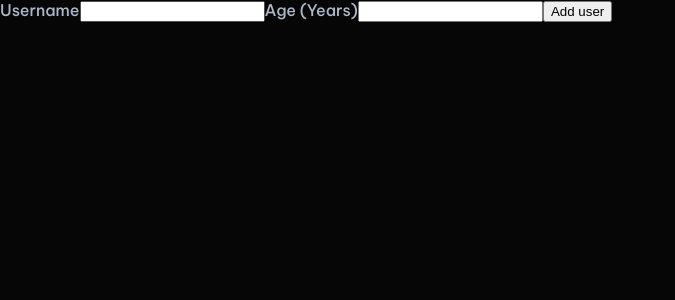
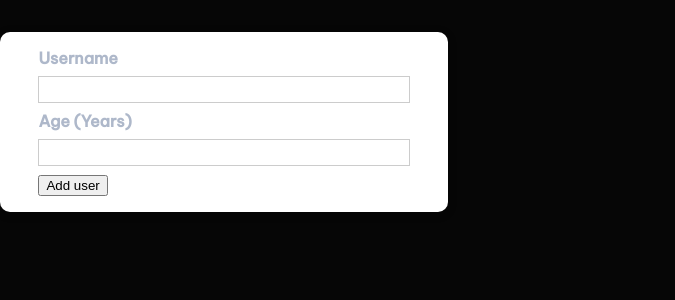
Before and after one commit to mabillama/user-manager-react, a React (Create React App) app: page / in a window 1280 px wide. Shown: the top 300 px of the page, without its empty margins (0-675 px from the left). Built offline with nearby package versions, Linux system fonts and the light colour scheme.

Commit message:
Added reusable Card UI component and css

```diff
--- /dev/null
+++ b/src/components/UI/Card.js
@@ -0,0 +1,11 @@
+import React from "react";
+
+import classes from "./Card.module.css";
+
+const Card = (props) => {
+  return (
+    <div className={`${classes.card} ${props.className}`}>{props.children}</div>
+  );
+};
+
+export default Card;
--- /dev/null
+++ b/src/components/UI/Card.module.css
@@ -0,0 +1,6 @@
+.card {
+  background: white;
+  width: 35%;
+  box-shadow: 0 2px 8px rgba(0, 0, 0, 0.26);
+  border-radius: 10px;
+}
--- a/src/components/Users/AddUser.js
+++ b/src/components/Users/AddUser.js
@@ -1,4 +1,7 @@
 import React from "react";
+import Card from "../UI/Card";
+
+import classes from "./AddUser.module.css";
 
 const AddUser = (props) => {
   const addUserHandler = (event) => {
@@ -6,13 +9,15 @@
   };
 
   return (
-    <form onSubmit={addUserHandler}>
+    <Card>
+      <form className={classes.input} onSubmit={addUserHandler}>
         <label for="usernameLocal">Username</label>
         <input id="usernameLocal" type="text" />
         <label for="age">Age (Years)</label>
         <input id="age" type="number" />
         <button type="submit">Add user</button>
       </form>
+    </Card>
   );
 };
 
--- /dev/null
+++ b/src/components/Users/AddUser.module.css
@@ -0,0 +1,26 @@
+.input {
+  margin: 2rem auto;
+  padding: 1rem;
+  width: 90%;
+  max-width: 40rem;
+}
+
+.input label {
+  display: block;
+  font-weight: bold;
+  margin-bottom: 0.5rem;
+}
+
+.input input {
+  font: inherit;
+  display: block;
+  width: 100%;
+  border: 1px solid #ccc;
+  padding: 0.15rem;
+  margin-bottom: 0.5rem;
+}
+
+.input input:focus {
+  outline: none;
+  border-color: #4f005f;
+}
```
Lines whose indentation alone changed are shown as unchanged.
